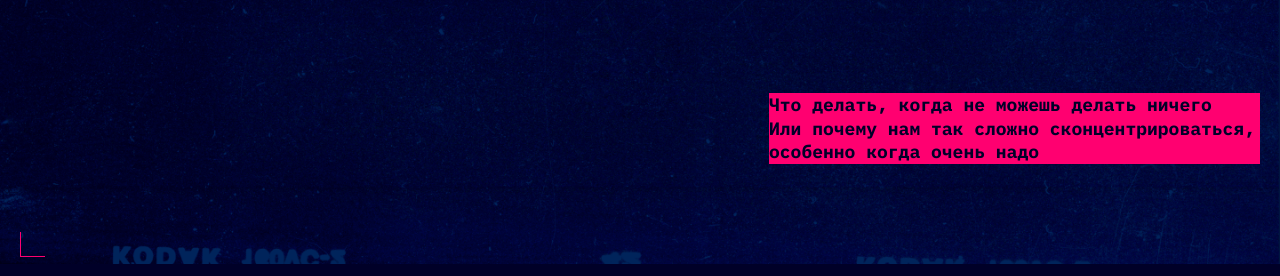
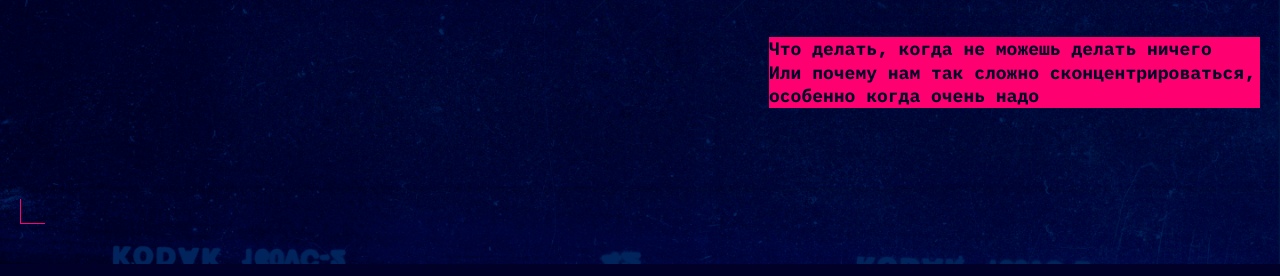
Before and after one commit to Kazannik/slozhno-sosredotochitsya, a website: page index.html in a window 1280 px wide. Shown: the part 524-800 px from the top of the page. Drawn offline with Linux system fonts and the light colour scheme.

Commit message:
fix: Desctop layer

```diff
--- a/styles/style.css
+++ b/styles/style.css
@@ -1,9 +1,12 @@
 .page {
+  max-inline-size: 102.4rem;
   background-color: var(--background-color);
   background-attachment: fixed;
 }
 
 .header {
+  block-size: 100vb;
+  min-block-size: 768px;
   width: 100%;
   height: 100vh;
   max-height: 768px;
@@ -11,7 +14,7 @@
   background-repeat: no-repeat;
   background-position: center;
   background-size: cover;
-  margin-bottom: 72px;
+  margin-bottom: 40px;
 }
 
 .header-layer {
@@ -20,7 +23,7 @@
   grid-template-columns: 1fr;
   grid-template-rows: repeat(3, 1fr);
   width: 100%;
-  height: 100%;
+  min-block-size: 728px;
 }
 
 .decorated-zone {
@@ -33,9 +36,8 @@
   grid-column: 1;
   grid-row: 1;
   justify-content: space-between;
-  height: 100%;
+  height: calc(100% - 40px);
   margin: 20px;
-  padding: 0;
 }
 
 .header-top-field {
@@ -82,7 +84,6 @@
 }
 
 .tape-marker:last-of-type {
-  margin-bottom: 7px;
   border-width: 0 0 1px 1px;
   border-color: var(--section-frame-color);
 }
@@ -157,7 +158,7 @@
   align-self: center;
   width: 491px;
   margin-right: 20px;
-  margin-bottom: 68px;
+  margin-bottom: 60px;
   color: var(--section-title-frame-color);
   font-weight: 700;
   font-size: clamp(1.125rem, 1.125rem + 0vw, 1.125rem);
@@ -299,6 +300,9 @@
 }
 
 .footer {
+  block-size: 100vb;
+  min-block-size: 768px;
+
   width: auto;
   min-width: 355px;
   height: 100vh;
```
Also changed, not shown: styles/dark.css (line endings or trailing spaces), styles/globals.css (line endings or trailing spaces).
